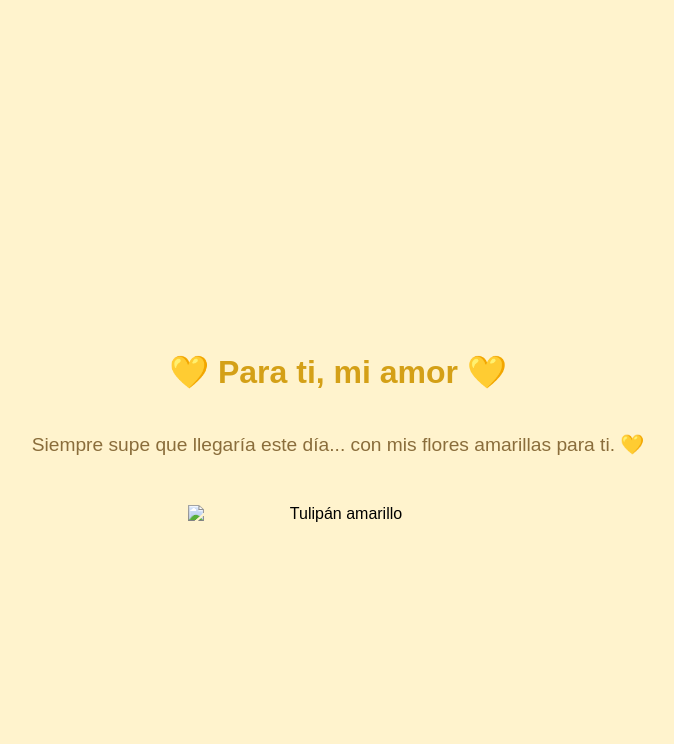
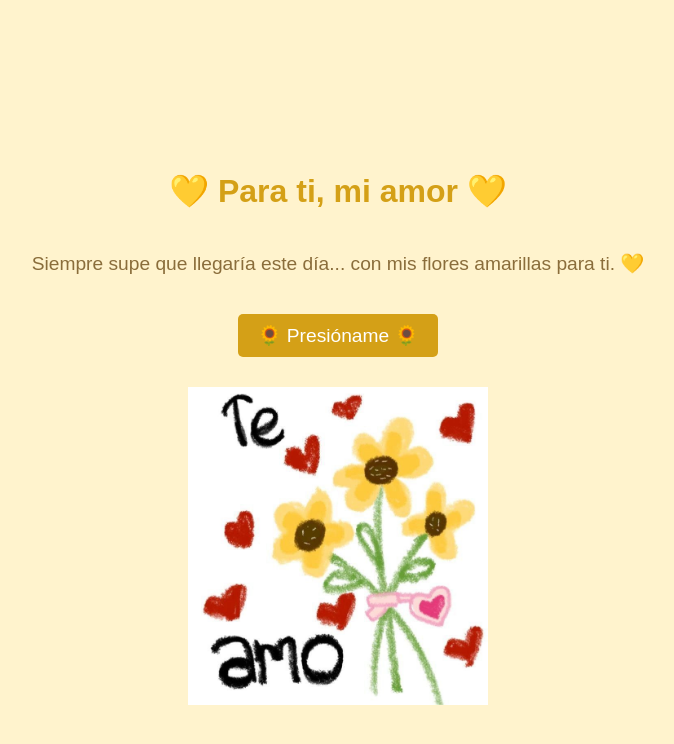
Before and after one commit to Vargas1701/FlorAmarilla, a plain HTML site: page index.html in a window 1280 px wide. Both pictures are taken after a click on the button "🌻 Presióname 🌻". Shown: the whole page, without its empty margins (302-976 px from the left). Drawn offline with Linux system fonts and the light colour scheme.

Commit message:
Update index.html

```diff
--- a/index.html
+++ b/index.html
@@ -16,14 +16,13 @@
             justify-content: center;
             min-height: 100vh;
         }
-        h1, .mensaje {
-            display: none; /* Ocultar al principio */
+        h1 {
             color: #d4a017;
             font-size: 2rem;
-            margin-top: 20px;
         }
         .mensaje {
             font-size: 1.2rem;
+            margin-top: 20px;
             color: #8a6d3b;
             max-width: 80%;
             text-align: center;
@@ -39,7 +38,8 @@
             height: auto;
         }
         audio {
-            display: none; /* Ocultar el reproductor de audio visualmente */
+            margin-top: 20px;
+            display: none; /* Oculta el reproductor de audio visualmente */
         }
         .btn {
             background-color: #d4a017;
@@ -58,44 +58,35 @@
     </style>
 </head>
 <body>
-    <!-- Solo el botón aparece al principio -->
-    <button class="btn" onclick="mostrarFlores()">🌻 Presióname 🌻</button>
-
     <h1>💛 Para ti, mi amor 💛</h1>
     <p class="mensaje">Siempre supe que llegaría este día... con mis flores amarillas para ti. 💛</p>
+
+    <button class="btn" onclick="mostrarFlores()">🌻 Presióname 🌻</button>
 
     <div class="flores" id="flores-container">
         <!-- Aquí solo se mostrará una imagen -->
     </div>
 
-    <audio id="cancion">
+    <audio id="cancion" controls>
         <source src="tucancion.mp3" type="audio/mp3">
         Tu navegador no soporta el audio.
     </audio>
 
     <script>
         function mostrarFlores() {
-            // Mostrar los elementos ocultos después de presionar el botón
-            document.getElementById("flores-container").style.display = "flex";
-            document.querySelector("h1").style.display = "block"; // Mostrar el título
-            document.querySelector(".mensaje").style.display = "block"; // Mostrar el mensaje
+            document.getElementById("flores-container").style.display = "flex"; // Mostrar las flores
+            document.getElementById("cancion").style.display = "none"; // Ocultar el reproductor de audio visualmente
+            document.getElementById("cancion").play(); // Reproducir la música
 
-            // Iniciar la música en segundo plano sin mostrar el reproductor
-            const audio = document.getElementById("cancion");
-            audio.play();
-
-            // Crear y mostrar una sola imagen de las flores
             const contenedor = document.getElementById("flores-container");
             contenedor.innerHTML = ""; // Limpiar cualquier contenido previo
 
+            // Crear y mostrar una sola imagen de las flores desde la carpeta 'imagenes'
             const img = document.createElement("img");
-            img.src = "C:/Users/cisco/OneDrive/Escritorio/flores amarillas/tulipanamarillo.jpg"; // Ruta con la carpeta 'flores_amarillas'
+            img.src = "imagenes/tulipanamarillo.jpg"; // Ruta con la carpeta 'imagenes'
             img.className = "flor";
             img.alt = "Tulipán amarillo";
             contenedor.appendChild(img);
-
-            // Ocultar el botón después de hacer clic
-            document.querySelector(".btn").style.display = "none";
         }
     </script>
 </body>
```
